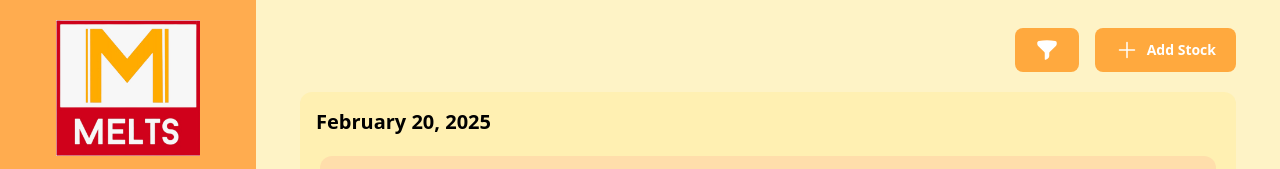
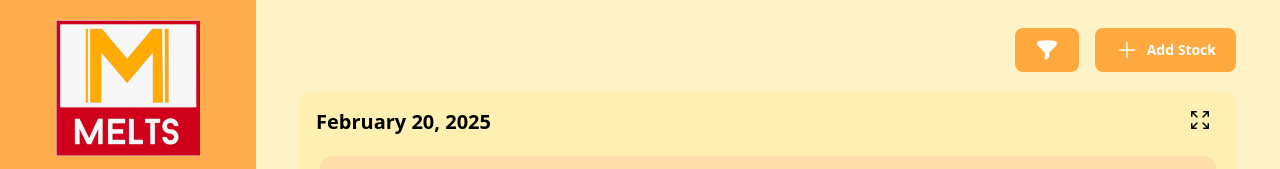
Before and after one commit to rcSabucido/melts-inventory, a React (Vite) app: page /restock in a window 1280 px wide. Shown: the top 169 px of the page. Built offline with nearby package versions, Linux system fonts and the light colour scheme.

Commit message:
#3 Add expand icon to Restock tables

```diff
--- a/src/pages/Restock.jsx
+++ b/src/pages/Restock.jsx
@@ -4,7 +4,7 @@ import Sidebar from '../components/Sidebar.jsx';
 import RestockTable from '../components/RestockTable.jsx';
 import AddStockModal from '../components/AddStockModal.jsx';
 import FilterStock from '../components/FilterStock.jsx';
-import { FunnelIcon, PlusIcon } from '@heroicons/react/24/solid';
+import { FunnelIcon, PlusIcon, ArrowsPointingOutIcon } from '@heroicons/react/24/solid';
 
 
 const RestockPage = () => {
@@ -68,7 +68,10 @@ const RestockPage = () => {
               </Button>
           </div>
           <div className='mx-7 w-auto h-70 bg-amber-200/30 rounded-xl'>
+            <div className='flex justify-between'>
             <p className='px-4 pt-4 text-xl font-bold'>February 20, 2025</p>
+            <ArrowsPointingOutIcon className='h-6 w-6 mr-6 mt-4'/>
+            </div>
             <RestockTable columns={columns} data={tableData} />
           </div>
         </main>
```
